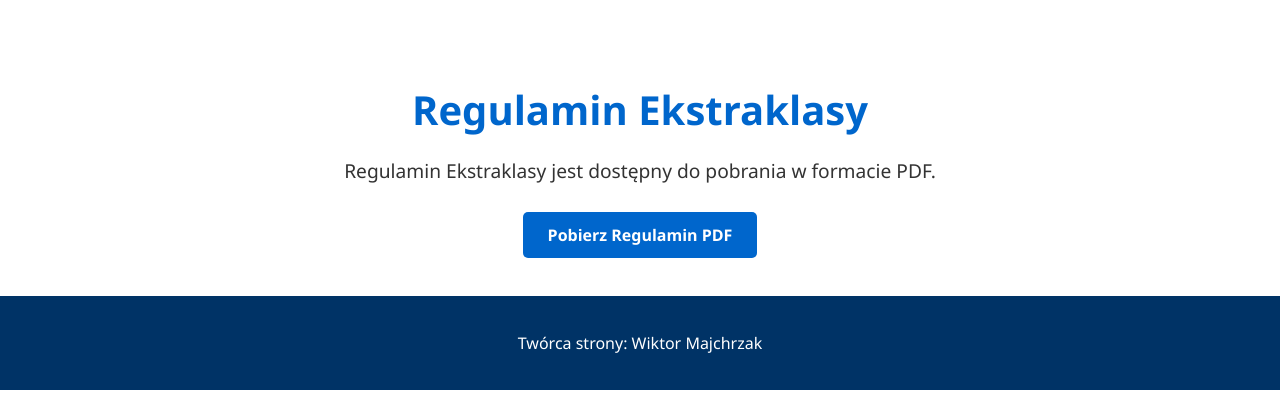
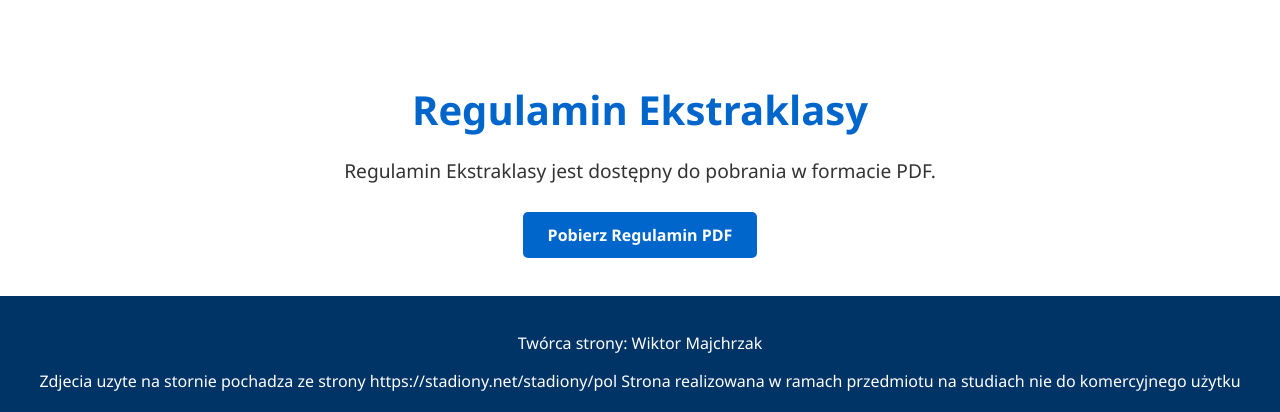
Before and after one commit to dittko/ekstaapp, a Node server app: page / in a window 1280 px wide. Shown: the part 1875-2287 px from the top of the page. Before the commit the page ends 2265 px from the top, so only its background shows below. Run offline with Node 20, Linux system fonts and the light colour scheme.

Commit message:
Update index.pug

```diff
--- a/views/index.pug
+++ b/views/index.pug
@@ -45,3 +45,5 @@ html
     footer
       .container
         p Twórca strony: Wiktor Majchrzak
+        p2 Zdjecia uzyte na stornie pochadza ze strony https://stadiony.net/stadiony/pol
+        p3 Strona realizowana w ramach przedmiotu na studiach nie do komercyjnego użytku
```
